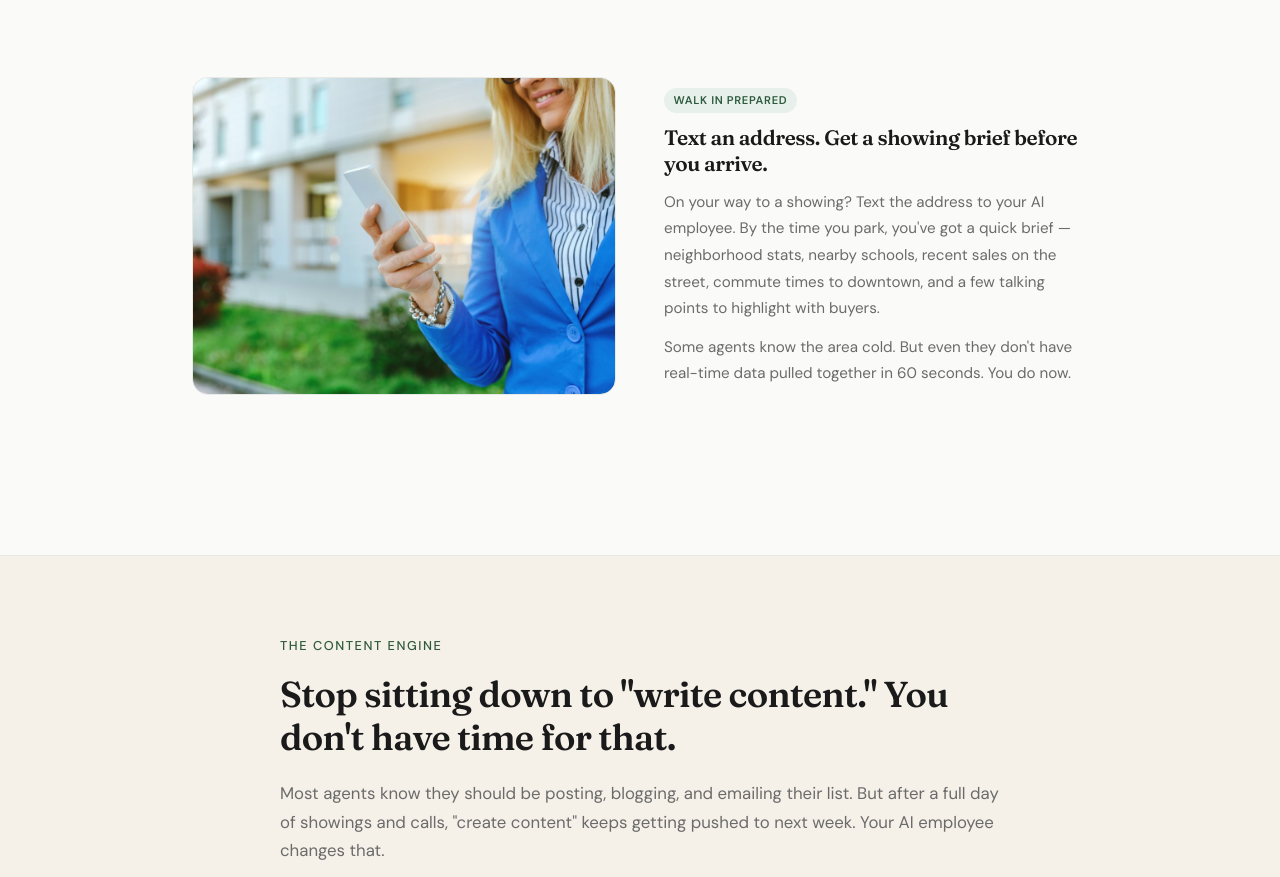
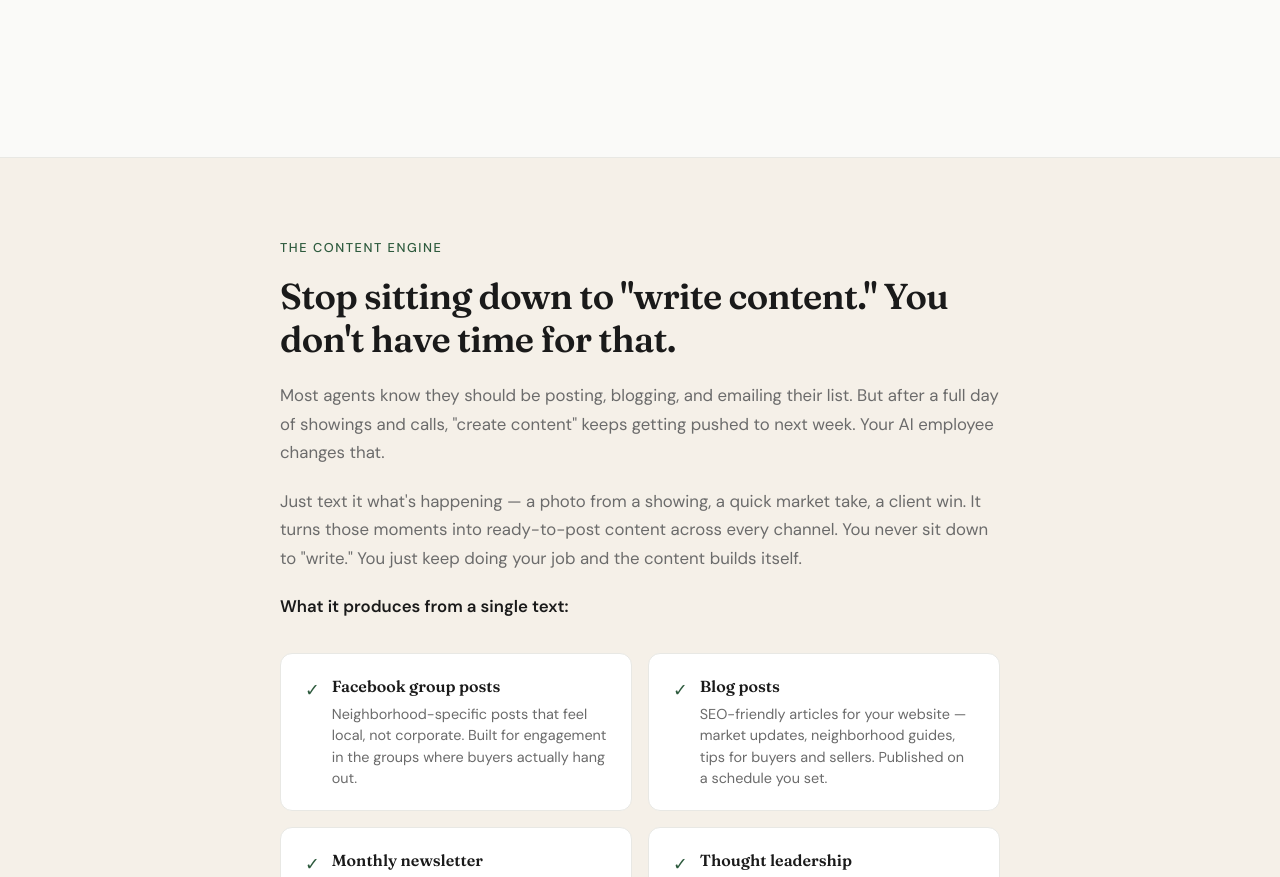
Before and after one commit to backofnapkin/fullplateai-site, a plain HTML site: page real-estate.html in a window 1280 px wide. Shown: the part 4303-5180 px from the top of the page. Drawn offline with Linux system fonts and the light colour scheme.

Commit message:
Remove pre-showing prep section from real estate page, widen CTA banner text on report
Co-Authored-By: Claude Opus 4.6 <noreply@anthropic.com>

```diff
--- a/real-estate.html
+++ b/real-estate.html
@@ -813,19 +813,6 @@
             </div>
         </div>
 
-        <!-- USE CASE 7: PRE-SHOWING PREP -->
-        <div class="use-case reveal">
-            <div class="use-case-text">
-                <div class="use-case-tag">Walk in prepared</div>
-                <h3>Text an address. Get a showing brief before you arrive.</h3>
-                <p>On your way to a showing? Text the address to your AI employee. By the time you park, you've got a quick brief — neighborhood stats, nearby schools, recent sales on the street, commute times to downtown, and a few talking points to highlight with buyers.</p>
-                <p>Some agents know the area cold. But even they don't have real-time data pulled together in 60 seconds. You do now.</p>
-            </div>
-            <div class="use-case-photo">
-                <img src="images/texting.jpg" alt="Treasure Valley neighborhood streets and homes">
-            </div>
-        </div>
-
     </section>
 
     <!-- CONTENT ENGINE -->
```
Also changed, not shown: treasure-valley-agent-intel-report.html (+1 -1 lines).
